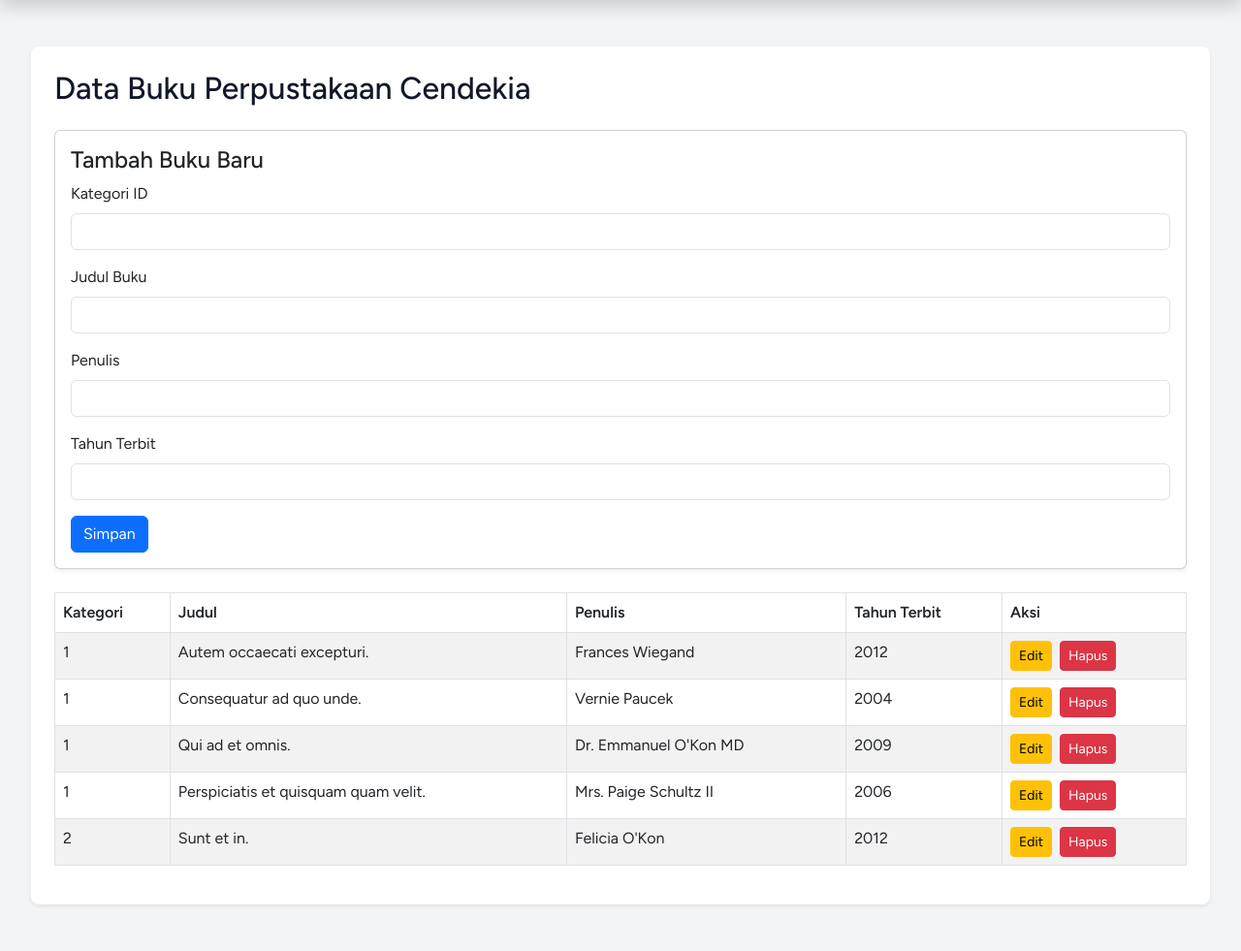
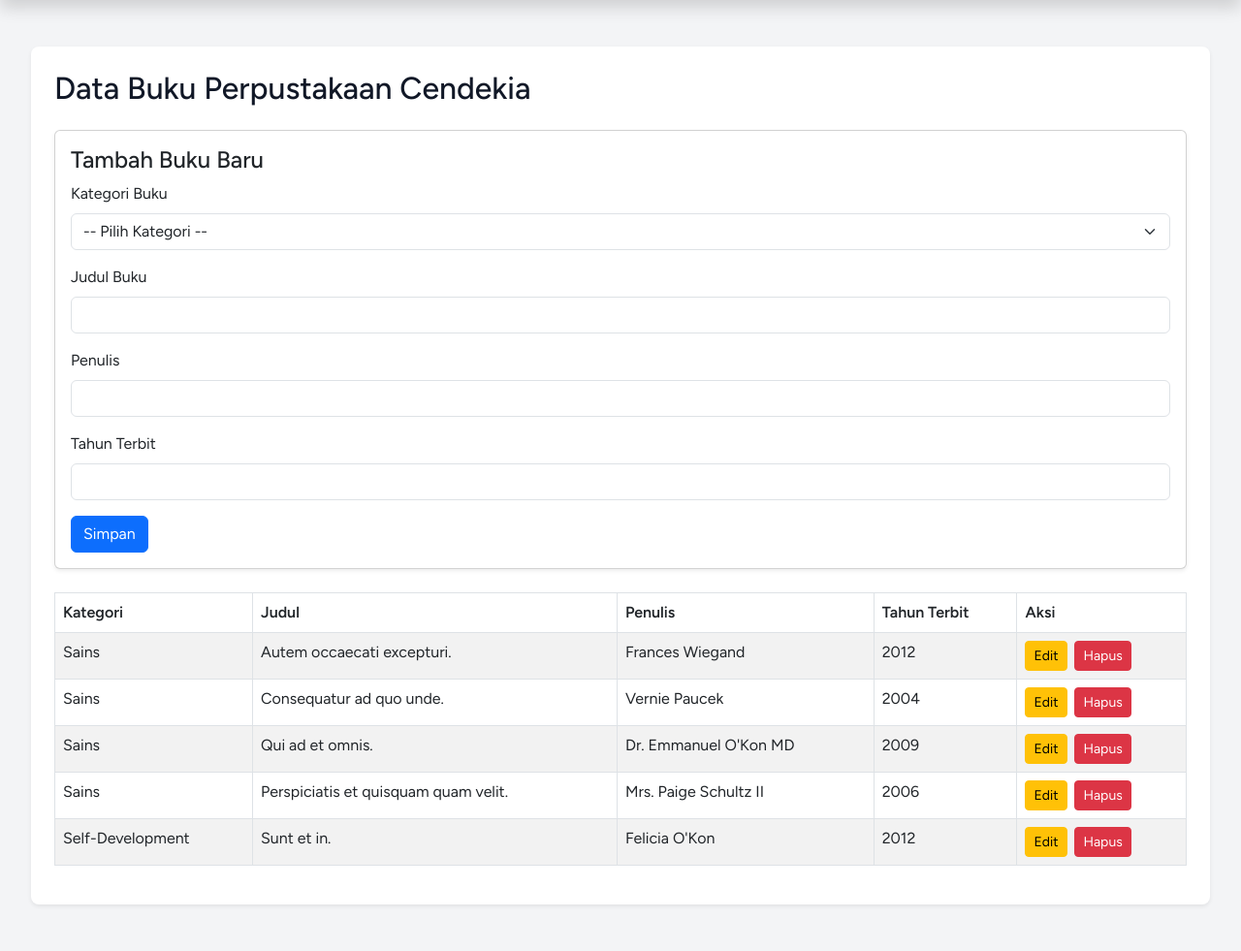
Before and after one commit to alfanhamdani/250441100148_modul7, a Laravel app: page /buku in a window 1280 px wide. Shown: the part 138-1119 px from the top of the page at 97% size. Run offline with Laravel 12, Linux system fonts and the light colour scheme; a user stored in the database is signed in; data comes from the database, SQL or seed files in the repository; style sheets or scripts are compiled from the project's sources; some libraries are stand-ins or nearby versions.

Commit message:
Soal 6: Menambahkan validasi pada menu kelola buku

```diff
--- a/app/Http/Controllers/BukuController.php
+++ b/app/Http/Controllers/BukuController.php
@@ -5,6 +5,7 @@ use Illuminate\Support\Facades\DB;
 use Illuminate\Routing\Controller;
 use Illuminate\Http\Request;
 use App\Models\Buku;
+use App\Models\Kategori; // Jangan lupa import model Kategori
 
 class BukuController extends Controller
 {
@@ -32,25 +33,41 @@ class BukuController extends Controller
 
         // Jika diakses langsung lewat browser, ambil datanya dan kirimkan ke view Blade
         $bukus = Buku::all();
-        return view('buku.index', compact('bukus'));
+        $kategoris = Kategori::all(); // Ambil semua data kategori
+        // 3. Sertakan $kategoris ke dalam compact
+        return view('buku.index', compact('bukus', 'kategoris'));
     }
 
     public function edit($id)
     {
         $bukus = Buku::all();
         $buku = Buku::findOrFail($id); // Mode edit dengan data buku yang dipilih
+        $kategoris = Kategori::all();
 
-        return view('buku.index', compact('bukus', 'buku'));
+        return view('buku.index', compact('buku', 'bukus', 'kategoris'));
     }
 
     // Menyimpan Buku Baru (POST)
     public function store(Request $request)
     {
         $request->validate([
-            'kategori_id' => 'required',
-            'judul' => 'required|string|max:255',
-            'penulis' => 'required|string|max:255',
-            'tahun_terbit' => 'required|integer',
+            'kategori_id' => 'required|exists:kategoris,id',
+            'judul' => 'required|string|min:3|max:150',
+            'penulis' => 'required|string|min:3|max:100',
+            'tahun_terbit' => 'required|integer|min:1900|max:' . date('Y'),
+        ], [
+            'kategori_id.required' => 'Kategori wajib diisi.',
+            'kategori_id.exists' => 'Kategori yang dipilih tidak valid / tidak ada di database.',
+            'judul.required' => 'Judul buku wajib diisi.',
+            'judul.min' => 'Judul buku minimal harus 3 karakter.',
+            'judul.max' => 'Judul buku maksimal 150 karakter.',
+            'penulis.required' => 'Nama penulis wajib diisi.',
+            'penulis.min' => 'Nama penulis minimal harus 3 karakter.',
+            'penulis.max' => 'Nama penulis maksimal 100 karakter.',
+            'tahun_terbit.required' => 'Tahun terbit wajib diisi.',
+            'tahun_terbit.integer' => 'Tahun terbit harus berupa bilangan bulat.',
+            'tahun_terbit.min' => 'Tahun terbit minimal adalah tahun 1900.',
+            'tahun_terbit.max' => 'Tahun terbit tidak boleh lebih dari tahun sekarang.',
         ]);
 
         $buku = Buku::create([
@@ -74,10 +91,23 @@ class BukuController extends Controller
     public function update(Request $request, $id)
     {
         $request->validate([
-            'kategori_id' => 'required',
-            'judul' => 'required|string|max:255',
-            'penulis' => 'required|string|max:255',
-            'tahun_terbit' => 'required|integer',
+            'kategori_id' => 'required|exists:kategoris,id',
+            'judul' => 'required|string|min:3|max:150',
+            'penulis' => 'required|string|min:3|max:100',
+            'tahun_terbit' => 'required|integer|min:1900|max:' . date('Y'),
+        ], [
+            'kategori_id.required' => 'Kategori wajib diisi.',
+            'kategori_id.exists' => 'Kategori yang dipilih tidak valid / tidak ada di database.',
+            'judul.required' => 'Judul buku wajib diisi.',
+            'judul.min' => 'Judul buku minimal harus 3 karakter.',
+            'judul.max' => 'Judul buku maksimal 150 karakter.',
+            'penulis.required' => 'Nama penulis wajib diisi.',
+            'penulis.min' => 'Nama penulis minimal harus 3 karakter.',
+            'penulis.max' => 'Nama penulis maksimal 100 karakter.',
+            'tahun_terbit.required' => 'Tahun terbit wajib diisi.',
+            'tahun_terbit.integer' => 'Tahun terbit harus berupa bilangan bulat.',
+            'tahun_terbit.min' => 'Tahun terbit minimal adalah tahun 1900.',
+            'tahun_terbit.max' => 'Tahun terbit tidak boleh lebih dari tahun sekarang.',
         ]);
 
         $buku = Buku::findOrFail($id);
--- a/resources/views/buku/index.blade.php
+++ b/resources/views/buku/index.blade.php
@@ -40,28 +40,50 @@
                                 @endif
 
                                 <div class="mb-3">
-                                    <label class="form-label">Kategori ID</label>
-                                    <!-- Perhatikan bagian value di bawah ini -->
-                                    <input type="text" name="kategori_id" class="form-control"
-                                        value="{{ old('kategori_id', $buku->kategori_id ?? '') }}" required>
+                                    <label class="form-label">Kategori Buku</label>
+                                    <select name="kategori_id"
+                                        class="form-select @error('kategori_id') is-invalid @enderror" required>
+                                        <option value="">-- Pilih Kategori --</option>
+                                        @foreach($kategoris as $kategori)
+                                            <option value="{{ $kategori->id }}" {{ old('kategori_id', $buku->kategori_id ?? '') == $kategori->id ? 'selected' : '' }}>
+                                                {{ $kategori->nama }}
+                                                <!-- Sesuaikan dengan nama kolom nama kategori di database Anda (misal: nama atau nama_kategori) -->
+                                            </option>
+                                        @endforeach
+                                    </select>
+                                    @error('kategori_id')
+                                        <div class="invalid-feedback">{{ $message }}</div>
+                                    @enderror
                                 </div>
 
                                 <div class="mb-3">
                                     <label class="form-label">Judul Buku</label>
-                                    <input type="text" name="judul" class="form-control"
+                                    <input type="text" name="judul"
+                                        class="form-control @error('judul') is-invalid @enderror"
                                         value="{{ old('judul', $buku->judul ?? '') }}" required>
+                                    @error('judul')
+                                        <div class="invalid-feedback">{{ $message }}</div>
+                                    @enderror
                                 </div>
 
                                 <div class="mb-3">
                                     <label class="form-label">Penulis</label>
-                                    <input type="text" name="penulis" class="form-control"
+                                    <input type="text" name="penulis"
+                                        class="form-control @error('penulis') is-invalid @enderror"
                                         value="{{ old('penulis', $buku->penulis ?? '') }}" required>
+                                    @error('penulis')
+                                        <div class="invalid-feedback">{{ $message }}</div>
+                                    @enderror
                                 </div>
 
                                 <div class="mb-3">
                                     <label class="form-label">Tahun Terbit</label>
-                                    <input type="number" name="tahun_terbit" class="form-control"
+                                    <input type="number" name="tahun_terbit"
+                                        class="form-control @error('tahun_terbit') is-invalid @enderror"
                                         value="{{ old('tahun_terbit', $buku->tahun_terbit ?? '') }}" required>
+                                    @error('tahun_terbit')
+                                        <div class="invalid-feedback">{{ $message }}</div>
+                                    @enderror
                                 </div>
 
                                 <!-- Tombol submit dinamis -->
@@ -92,7 +114,7 @@
                             <tbody>
                                 @foreach($bukus as $buku)
                                     <tr>
-                                        <td>{{ $buku->kategori_id ?? $buku->kategori }}</td>
+                                        <td>{{ $buku->kategori->nama ?? '-' }}</td>
 
                                         <td>{{ $buku->judul }}</td>
                                         <td>{{ $buku->penulis }}</td>
```
